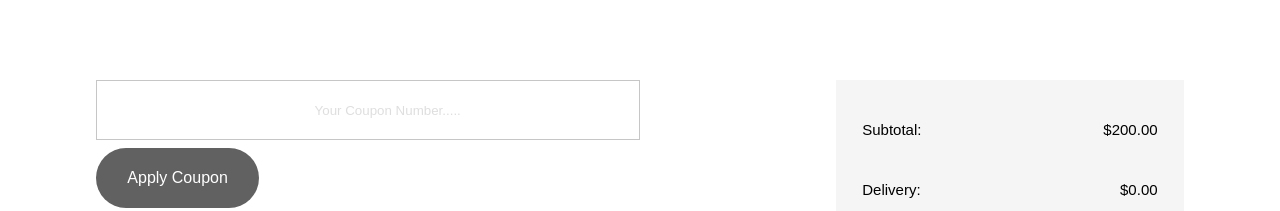
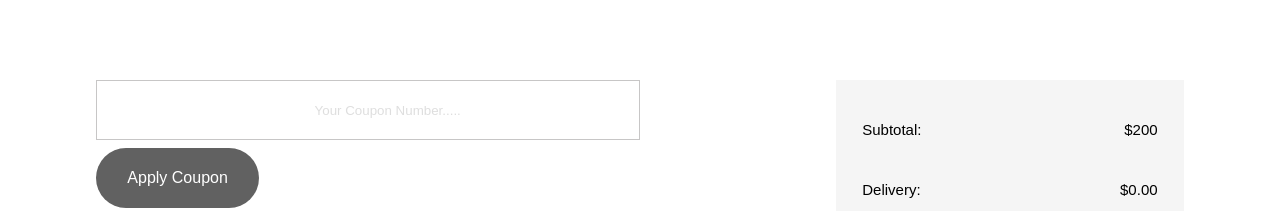
Before and after one commit to benjaminufuo/luxeFeet, a React (Vite) app: page /home/shopingcart in a window 1280 px wide. Shown: the part 1200-1411 px from the top of the page. Built offline with nearby package versions, Linux system fonts and the light colour scheme.

Commit message:
complete

```diff
--- a/src/pages/shopping/ShopingCart.jsx
+++ b/src/pages/shopping/ShopingCart.jsx
@@ -88,7 +88,7 @@ const ShopingCart = () => {
             <div className="SubtotalSmall">
               <div className="SubtotalSmalls">
                 <span>Subtotal:</span>
-                <span>$200.00</span>
+                <span>$200</span>
               </div>
               <div className="SubtotalSmalls">
                 <span>Delivery:</span>
```
